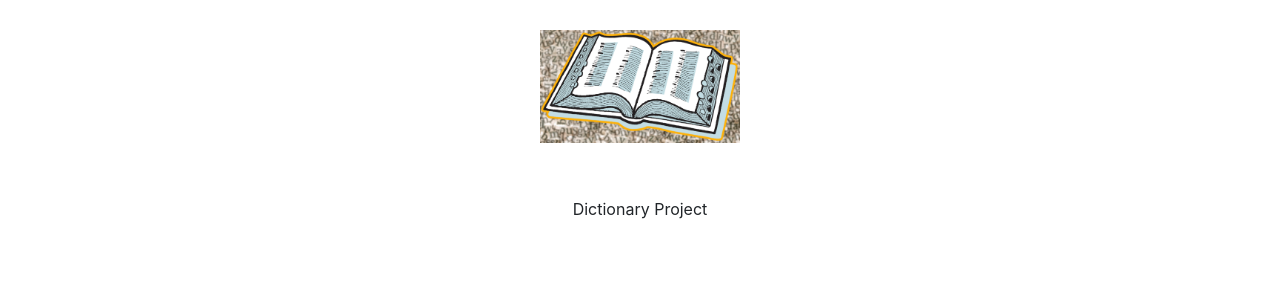
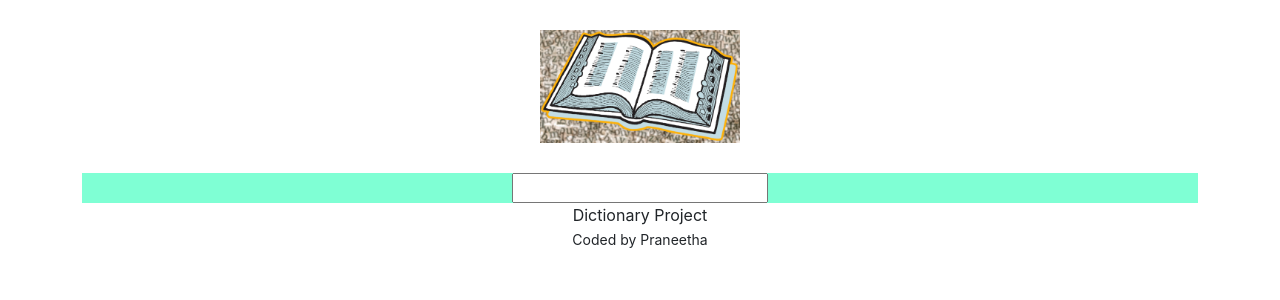
Before and after one commit to NeetuKV/dictionary-project, a React (Create React App) app: page / in a window 1280 px wide. Shown: the top 300 px of the page. Built offline with nearby package versions, Linux system fonts and the light colour scheme.

Commit message:
added dictionary componenet

```diff
--- a/src/App.css
+++ b/src/App.css
@@ -9,3 +9,6 @@
 .App-header {
   margin: 30px 0;
 }
+.App-footer {
+  text-align: center;
+}
--- a/src/App.js
+++ b/src/App.js
@@ -1,14 +1,22 @@
 import logo from "./logo.png";
 import "./App.css";
+import Dictionary from "./Dictionary";
 
 export default function App() {
   return (
     <div className="App">
-      <header className="App-header">
-        <img src={logo} className="App-logo" alt="logo" />
-        <br />
-      </header>
-      Dictionary Project
+      <div className="container">
+        <header className="App-header">
+          <img src={logo} className="App-logo" alt="logo" />
+        </header>
+        <main>
+          <Dictionary />
+        </main>
+        Dictionary Project
+        <footer className="App-footer">
+          <small>Coded by Praneetha</small>{" "}
+        </footer>
+      </div>
     </div>
   );
 }
--- /dev/null
+++ b/src/Dictionary.css
@@ -0,0 +1,3 @@
+.Dictionary {
+  background-color: aquamarine;
+}
--- /dev/null
+++ b/src/Dictionary.js
@@ -0,0 +1,19 @@
+import React, { useState } from "react";
+import "./Dictionary.css";
+export default function Dictionary() {
+  let [keyWord, setKeyWord] = useState("");
+  function search(event) {
+    event.preventDefault();
+    alert(`Searching for ${keyWord} definition`);
+  }
+  function handleKeyWordChange(event) {
+    setKeyWord(event.target.value);
+  }
+  return (
+    <div className="Dictionary">
+      <form onSubmit={search}>
+        <input type="search" onChange={handleKeyWordChange} />
+      </form>
+    </div>
+  );
+}
```
